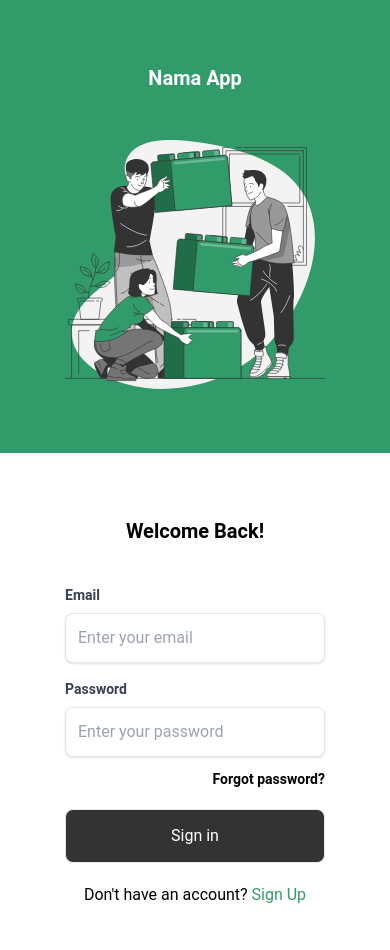
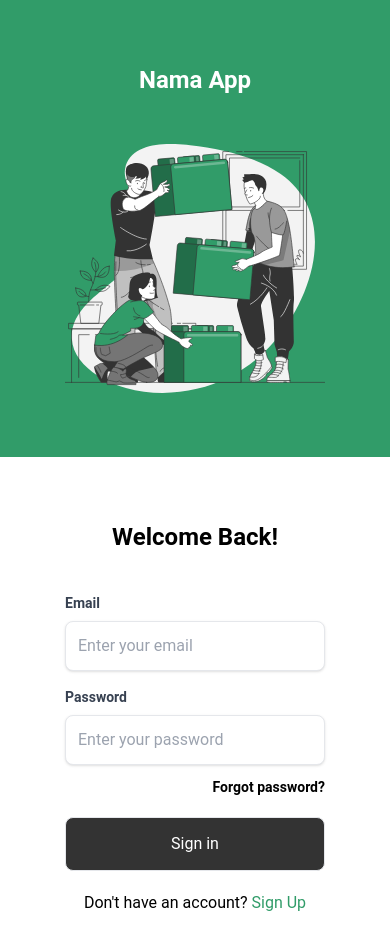
Before and after one commit to FarhanMaulanaF/Tugas_PAW_12, a React (Create React App) app in the folder client/: page /login in a window 390 px wide. Shown: the top 950 px of the page. Built offline with nearby package versions, Linux system fonts and the light colour scheme.

Commit message:
Update page responsive for login page

```diff
--- a/client/src/components/beforeUserLogin/login.jsx
+++ b/client/src/components/beforeUserLogin/login.jsx
@@ -76,7 +76,7 @@ const Login = () => {
       <div className="bg-[#319C69] justify-center items-center flex">
         <ToastContainer />
         <div className="w-2/3 h-full py-16 flex-col flex items-center justify-center md:py-0 md:h-2/3">
-          <h1 className="text-xl md:text-3xl text-white text-center  font-bold">
+          <h1 className="text-2xl md:text-3xl text-white text-center  font-bold">
             Nama App
           </h1>
           <img src={GambarOrang} alt="Gambar Login" className="mt-12" />
@@ -85,7 +85,7 @@ const Login = () => {
 
       <div className="bg-white justify-center items-center flex">
         <div className="w-2/3 h-full py-16 md:py-0 md:h-fit">
-          <h1 className="text-xl md:text-3xl text-black text-center font-bold mb-10">
+          <h1 className="text-2xl md:text-3xl text-black text-center font-bold mb-10">
             Welcome Back!
           </h1>
           <div>
```
